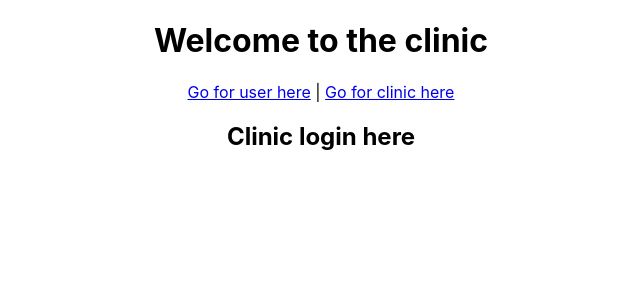
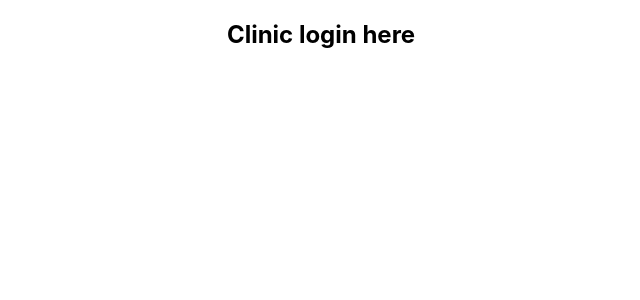
Before and after one commit to zksd53/QDOC_devHacks, a React (Create React App) app: page /clinic in a window 1280 px wide. Shown: the top 300 px of the page, without its empty margins (319-959 px from the left). Built offline with nearby package versions, Linux system fonts and the light colour scheme.

Commit message:
Update App() for Landing Page

```diff
--- a/src/App.js
+++ b/src/App.js
@@ -1,17 +1,12 @@
 import "./App.css";
-import { Routes, Route, Link } from "react-router-dom";
+import { Routes, Route } from "react-router-dom";
+import LandingPage from "./LandingPage";
 
 function App() {
     return (
         <div className="App">
-            <h1>Welcome to the clinic</h1>
-
-            <nav>
-                <Link to="/user">Go for user here</Link> |{" "}
-                <Link to="/clinic">Go for clinic here</Link>
-            </nav>
-
             <Routes>
+                <Route path="/" element={<LandingPage />} />
                 <Route path="/user" element={<h2>User login details here</h2>} />
                 <Route path="/clinic" element={<h2>Clinic login here</h2>} />
             </Routes>
```
